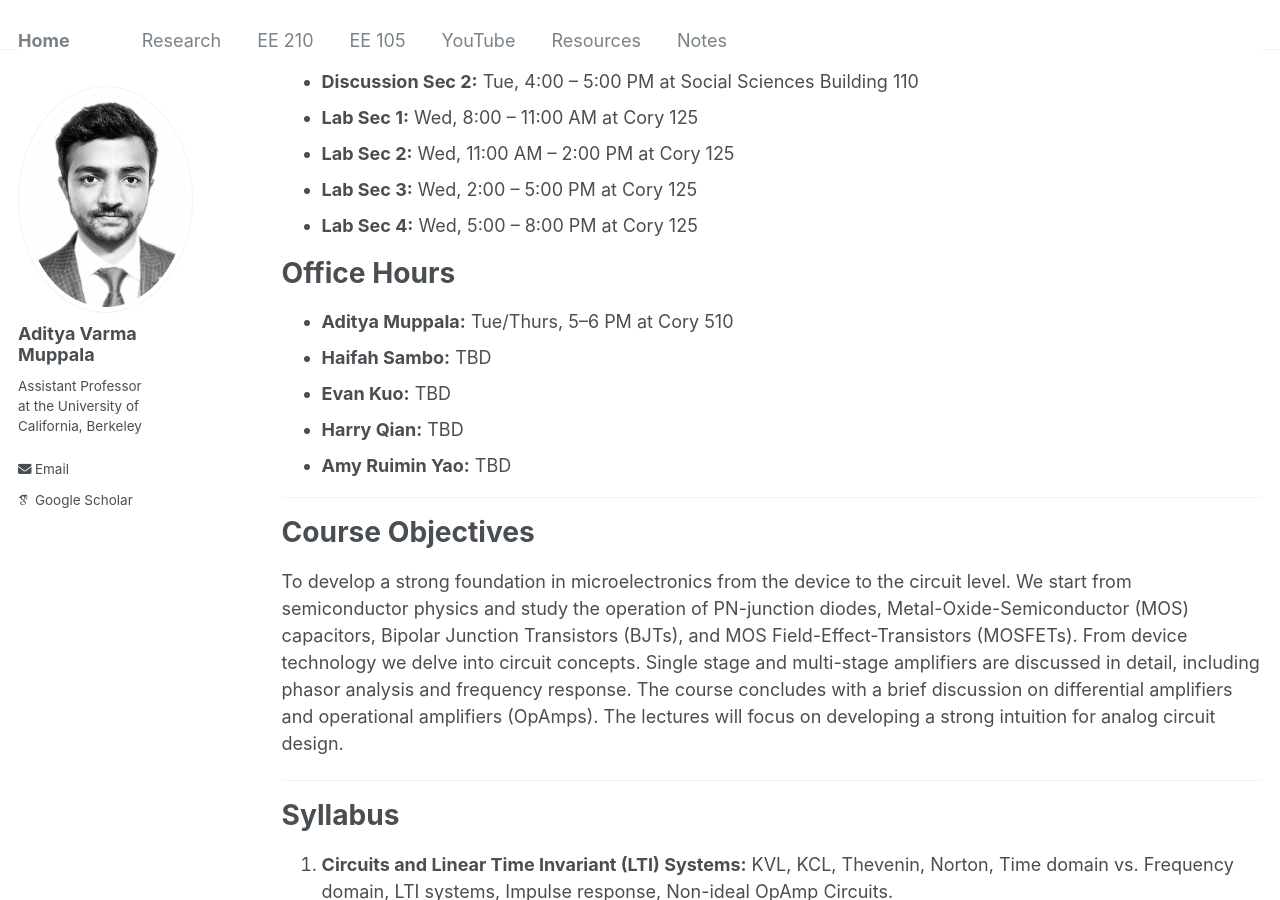
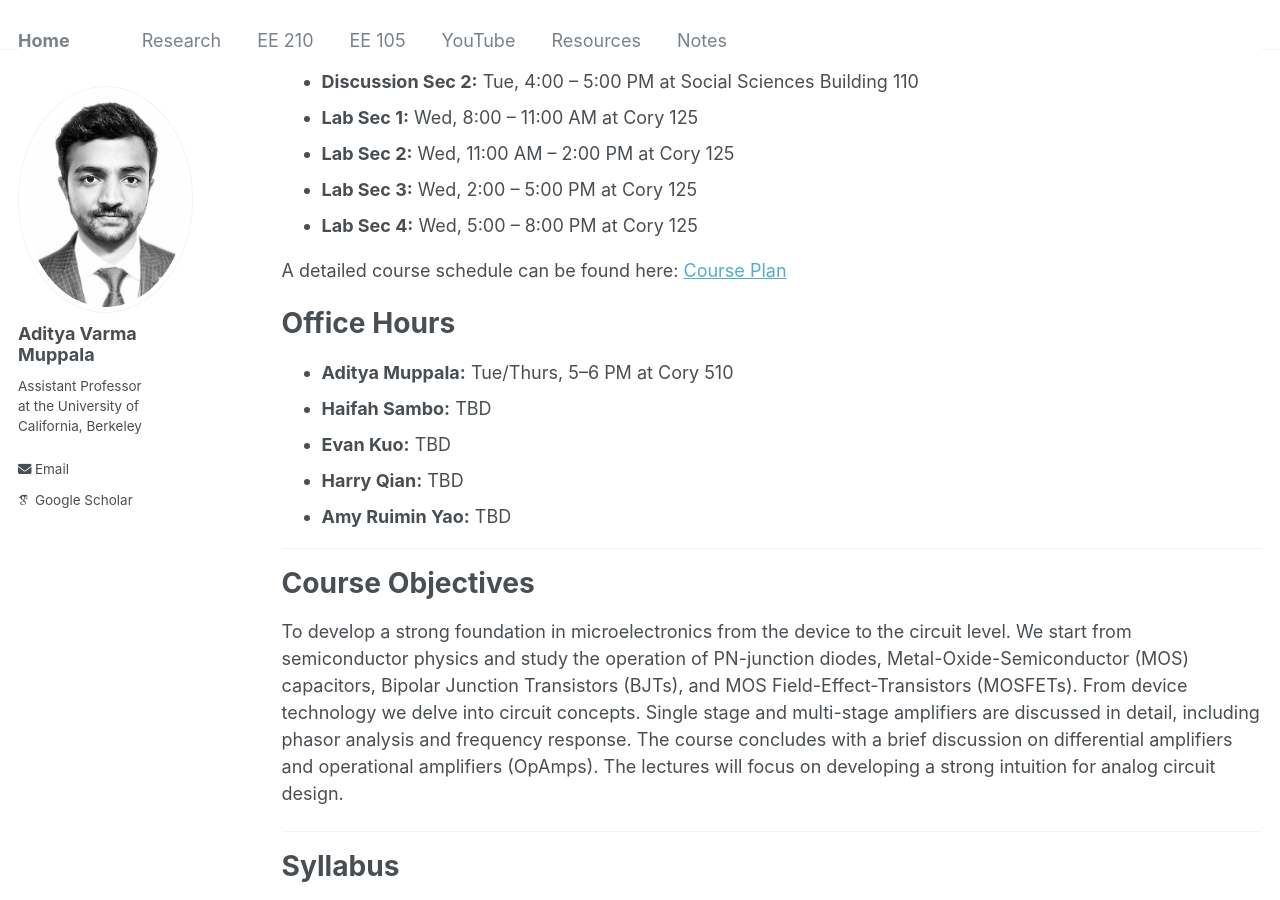
Before and after one commit to AdityaMuppala/adityamuppala.github.io, a Jekyll site: the page built from _pages/teaching105.md, in a window 1280 px wide and 900 px high, scrolled down 558 px. Built offline with Jekyll 4.4.1, drawn with Linux system fonts in a browser that asks for light colours; some web fonts are replaced.

Commit message:
Update teaching105.md

```diff
--- a/_pages/teaching105.md
+++ b/_pages/teaching105.md
@@ -24,6 +24,8 @@ permalink: /teaching105/
 - **Lab Sec 2:** Wed, 11:00 AM – 2:00 PM at Cory 125
 - **Lab Sec 3:** Wed, 2:00 – 5:00 PM at Cory 125
 - **Lab Sec 4:** Wed, 5:00 – 8:00 PM at Cory 125
+
+A detailed course schedule can be found here: [Course Plan](https://docs.google.com/spreadsheets/d/1bhgJt2vBqf57tbEGMazgpxgWUwKMMOcNxApGFoNIxrg/edit?usp=sharing)
 
 # Office Hours
 - **Aditya Muppala:** Tue/Thurs, 5–6 PM at Cory 510
```
